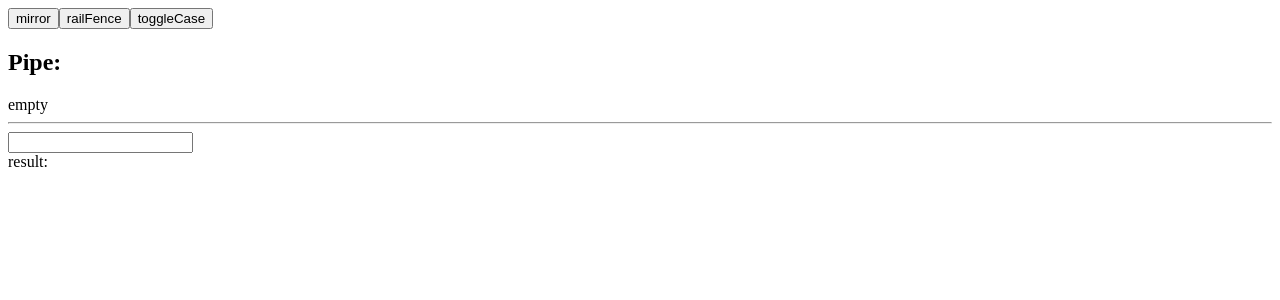
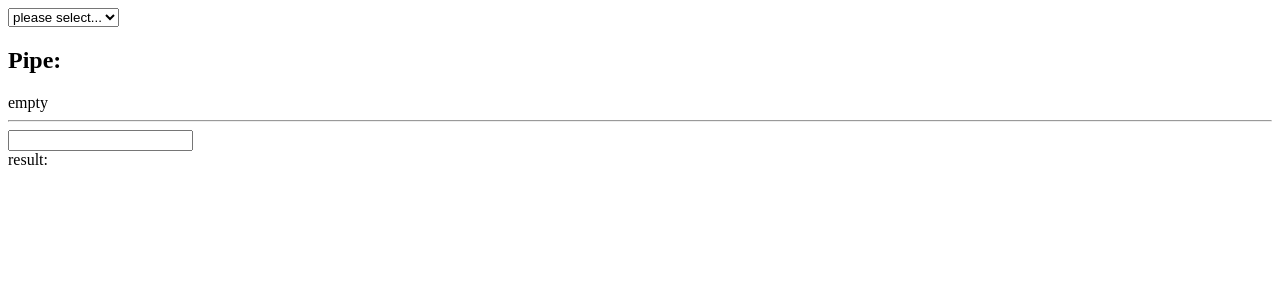
Before and after one commit to ny1am/cryptic-on-paper, a React (Vite) app: page / in a window 1280 px wide. Shown: the top 300 px of the page. Built offline with nearby package versions, Linux system fonts and the light colour scheme.

Commit message:
feat(encrypt page): dropdown instead of add cypher buttons

```diff
--- a/src/pages/encrypt/CyphersPipe/CypherOptionsForm.tsx
+++ b/src/pages/encrypt/CyphersPipe/CypherOptionsForm.tsx
@@ -1,15 +1,15 @@
 import { DynamicForm } from '@/components/DynamicForm';
 
-import { CypherKeysWithRequiredOptions, CyphersOptionsRegister } from '../config';
+import { CypherKeyWhenRequiredOptions, CyphersOptionsRegister } from '../config';
 import { FormSchemaType, pipeCfg } from './pipeConfig';
 
-type CypherOptionsFormProps<T extends CypherKeysWithRequiredOptions> = {
+type CypherOptionsFormProps<T extends CypherKeyWhenRequiredOptions> = {
   cypherKey: T;
   handleSubmit: (cypherKey: T, value: CyphersOptionsRegister[T]) => void;
   handleCancel: () => void;
 };
 
-export function CypherOptionsForm<T extends CypherKeysWithRequiredOptions>({
+export function CypherOptionsForm<T extends CypherKeyWhenRequiredOptions>({
   cypherKey: cypherKey,
   handleSubmit,
   handleCancel,
--- a/src/pages/encrypt/CyphersPipe/index.tsx
+++ b/src/pages/encrypt/CyphersPipe/index.tsx
@@ -2,7 +2,7 @@ import { useContext, useState } from 'react';
 
 import { CiphersContext } from '../CiphersContext';
 import {
-  CypherKeysWithRequiredOptions,
+  CypherKeyWhenRequiredOptions,
   CypherMeta,
   CyphersOptionsRegister,
   cyphersRegister,
@@ -10,16 +10,17 @@ import {
 import { CypherOptionsForm } from './CypherOptionsForm';
 import { areCypherOptionsRequired, pipeCfg } from './pipeConfig';
 
+type CypherKey = keyof CyphersOptionsRegister;
 type SerializeType = CypherMeta['options'] extends infer R ? (opts: R) => string : never;
 
-const cypherKeys = Object.keys(cyphersRegister) as Array<keyof typeof cyphersRegister>;
+const cypherKeys = Object.keys(cyphersRegister) as CypherKey[];
 
 export function CyphersPipe() {
   const { selectedCyphers, addCypher } = useContext(CiphersContext);
-  const [optionsForm, setOptionsForm] = useState<CypherKeysWithRequiredOptions>();
+  const [optionsForm, setOptionsForm] = useState<CypherKeyWhenRequiredOptions>();
   const closeOptionsForm = () => setOptionsForm(undefined);
 
-  const handleAddCypher = (key: keyof CyphersOptionsRegister) => {
+  const handleAddCypher = (key: CypherKey) => {
     if (!areCypherOptionsRequired(key)) {
       return addCypher({ key, options: undefined });
     }
@@ -27,7 +28,7 @@ export function CyphersPipe() {
   };
 
   const handleOptionsSubmit = <
-    K extends CypherKeysWithRequiredOptions,
+    K extends CypherKeyWhenRequiredOptions,
     O extends CyphersOptionsRegister[K]
   >(
     key: K,
@@ -45,11 +46,19 @@ export function CyphersPipe() {
   return (
     <div>
       <div>
-        {cypherKeys.map((name) => (
-          <button key={name} type="button" onClick={() => handleAddCypher(name)}>
-            {name}
-          </button>
-        ))}
+        <select
+          value=""
+          onChange={({ target: { value } }) =>
+            value && handleAddCypher(value as CypherKey)
+          }
+        >
+          <option value="">please select...</option>
+          {cypherKeys.map((name) => (
+            <option key={name} value={name}>
+              {name}
+            </option>
+          ))}
+        </select>
         {optionsForm && (
           <CypherOptionsForm
             cypherKey={optionsForm}
--- a/src/pages/encrypt/CyphersPipe/pipeConfig.ts
+++ b/src/pages/encrypt/CyphersPipe/pipeConfig.ts
@@ -2,20 +2,18 @@ import zod from 'zod';
 
 import { RailFenceCypherOptions, ToggleCaseCypherOptions } from '@/features/cypher';
 
-import { CypherKeysWithRequiredOptions, CyphersOptionsRegister } from '../config';
+import { CypherKeyWhenRequiredOptions, CyphersOptionsRegister } from '../config';
 
-export type FormSchemaType<T extends CypherKeysWithRequiredOptions> = zod.ZodSchema<
+export type FormSchemaType<T extends CypherKeyWhenRequiredOptions> = zod.ZodSchema<
   CyphersOptionsRegister[T]
 >;
 
 type PipeCfg = {
   [T in keyof CyphersOptionsRegister]: {
     serialize: (
-      o: T extends CypherKeysWithRequiredOptions ? CyphersOptionsRegister[T] : undefined
+      o: T extends CypherKeyWhenRequiredOptions ? CyphersOptionsRegister[T] : undefined
     ) => string;
-    optionsSchema: T extends CypherKeysWithRequiredOptions
-      ? FormSchemaType<T>
-      : undefined;
+    optionsSchema: T extends CypherKeyWhenRequiredOptions ? FormSchemaType<T> : undefined;
   };
 };
 
@@ -41,6 +39,6 @@ export const pipeCfg: PipeCfg = {
 
 export function areCypherOptionsRequired(
   key: keyof CyphersOptionsRegister
-): key is CypherKeysWithRequiredOptions {
+): key is CypherKeyWhenRequiredOptions {
   return typeof pipeCfg[key].optionsSchema !== 'undefined';
 }
--- a/src/pages/encrypt/config.ts
+++ b/src/pages/encrypt/config.ts
@@ -18,7 +18,7 @@ export type CyphersOptionsRegister = {
     : undefined;
 };
 
-export type CypherKeysWithRequiredOptions = {
+export type CypherKeyWhenRequiredOptions = {
   [K in keyof CyphersOptionsRegister]: CyphersOptionsRegister[K] extends undefined
     ? never
     : K;
```
